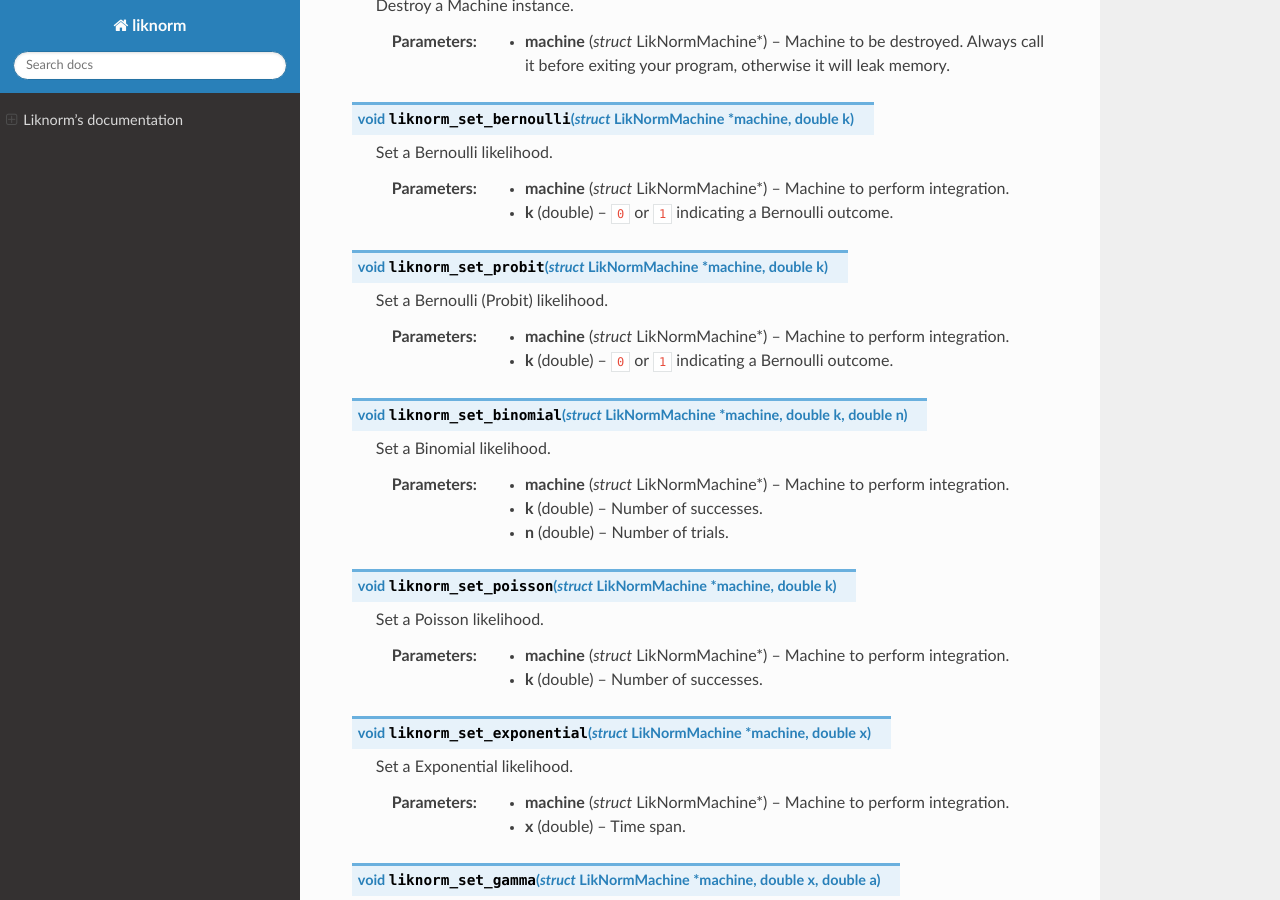
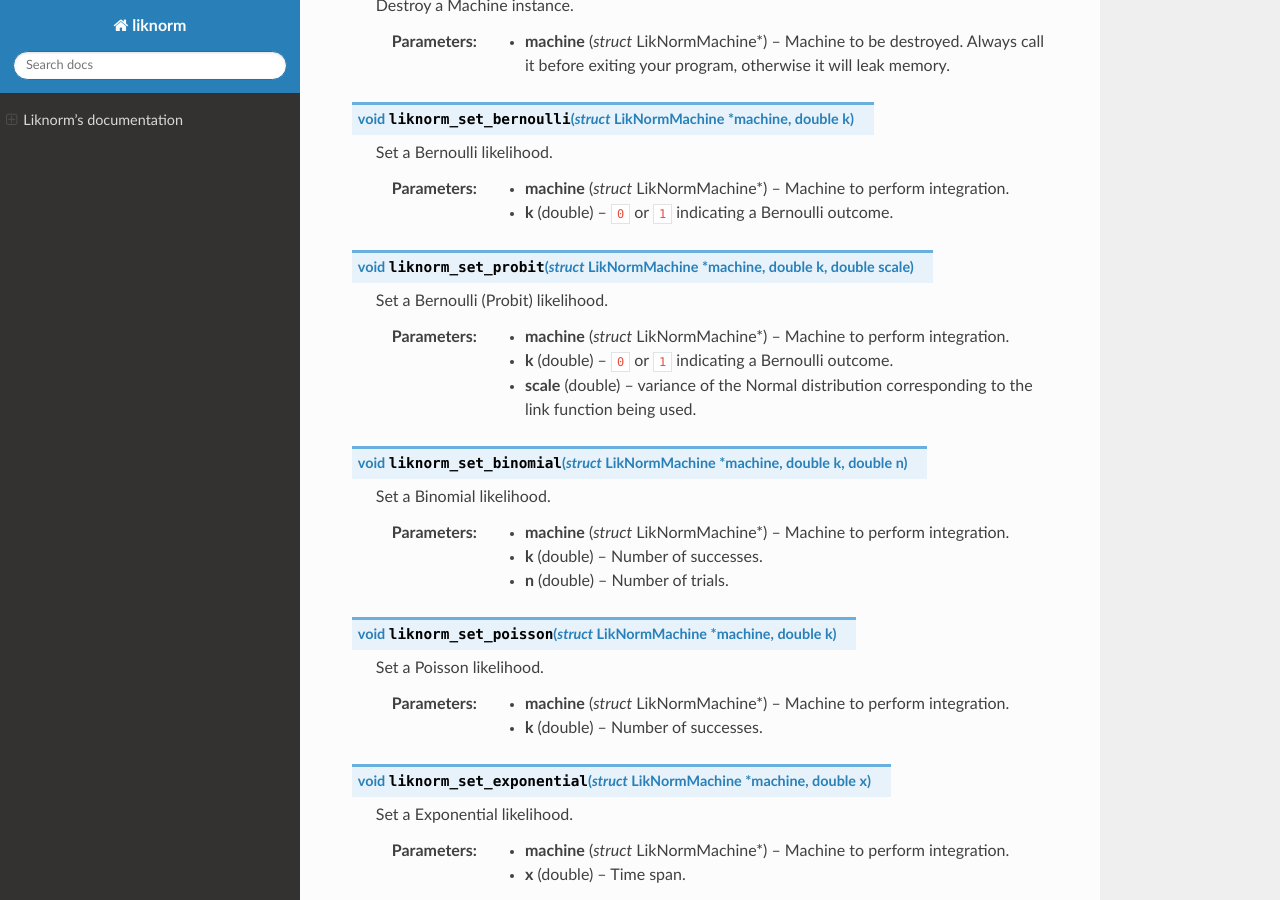
Before and after one commit to limix/liknorm, a Sphinx documentation site: the page built from doc/index.rst, in a window 1280 px wide and 900 px high, scrolled down 2379 px. Built offline with Sphinx 7.4.7 and the Read the Docs theme 2.0.0, drawn with Linux system fonts in a browser that asks for light colours.

Commit message:
doc for probit scale

```diff
--- a/doc/index.rst
+++ b/doc/index.rst
@@ -130,12 +130,13 @@ Functions description
   :param struct LikNormMachine* machine: Machine to perform integration.
   :param double k: ``0`` or ``1`` indicating a Bernoulli outcome.
 
-.. c:function:: void liknorm_set_probit(struct LikNormMachine *machine, double k)
+.. c:function:: void liknorm_set_probit(struct LikNormMachine *machine, double k, double scale)
 
   Set a Bernoulli (Probit) likelihood.
 
   :param struct LikNormMachine* machine: Machine to perform integration.
   :param double k: ``0`` or ``1`` indicating a Bernoulli outcome.
+  :param double scale: variance of the Normal distribution corresponding to the link function being used.
 
 .. c:function:: void liknorm_set_binomial(struct LikNormMachine *machine, double k, double n)
 
```
Also changed, not shown: 1 other file.
